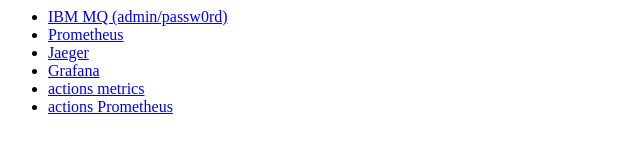
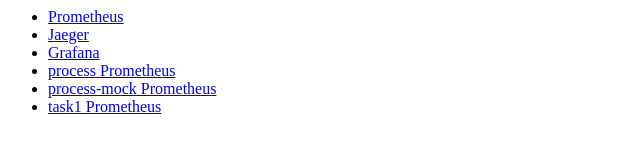
Before and after one commit to abatalev/demo-camunda, a plain HTML site: page config/index.html in a window 1280 px wide. Shown: the whole page, without its empty margins (0-640 px from the left). Drawn offline with Linux system fonts and the light colour scheme.

Commit message:
prometheus: fix scan task1

```diff
--- a/config/index.html
+++ b/config/index.html
@@ -1,13 +1,14 @@
 <html>
     <body>
         <ul>
-            <li><a href="https://localhost:9443/ibmmq/console/">IBM MQ (admin/passw0rd)</a></li>
             <li><a href="http://localhost:9090/">Prometheus</a></li>
             <li><a href="http://localhost:16686/">Jaeger</a></li>
             <li><a href="http://localhost:3000/">Grafana</a></li>
 
-            <li><a href="http://localhost:9080/actuator/metrics">actions metrics</a></li>
-            <li><a href="http://localhost:9080/actuator/prometheus">actions Prometheus</a></li>
+            <li><a href="http://localhost:8081/actuator/prometheus">process Prometheus</a></li>
+            <li><a href="http://localhost:8082/actuator/prometheus">process-mock Prometheus</a></li>
+
+            <li><a href="http://localhost:8083/actuator/prometheus">task1 Prometheus</a></li>
         </ul>
     </body>
 </html>
```
Also changed, not shown: 2 other files.
